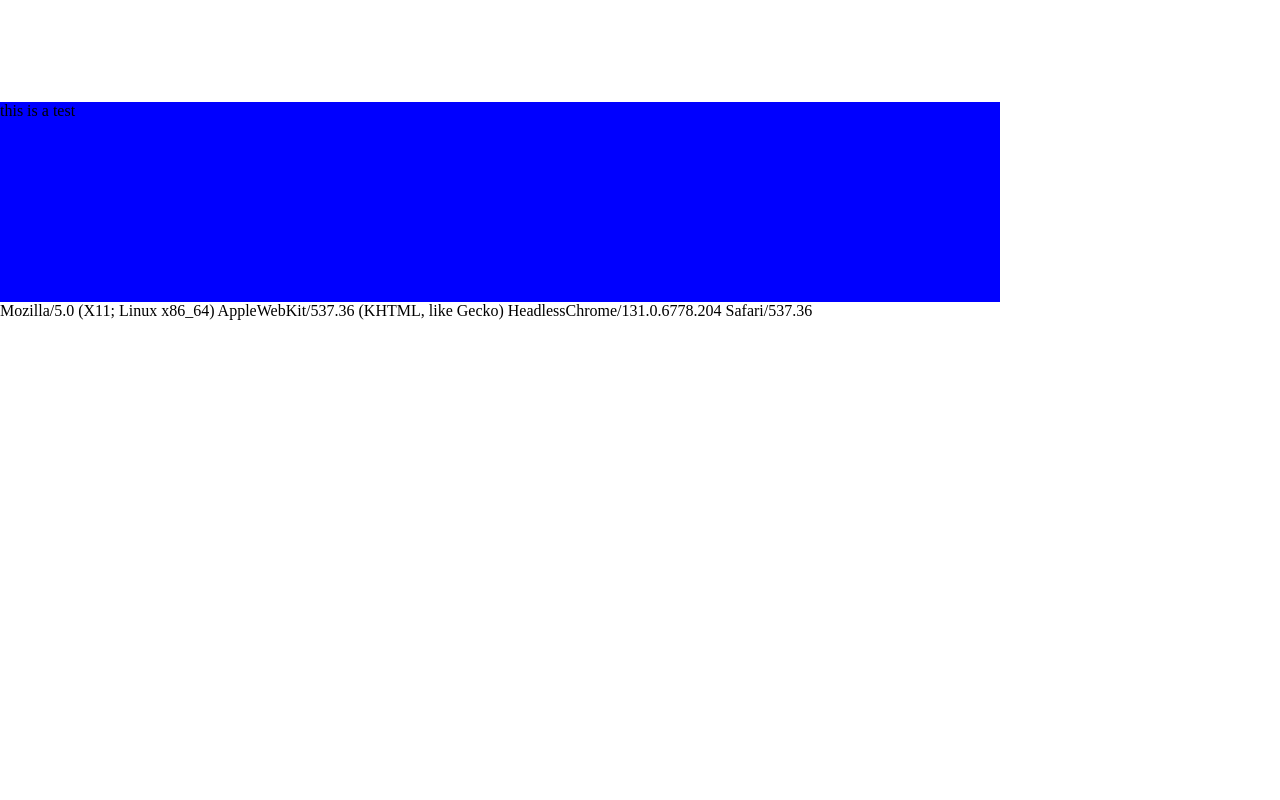
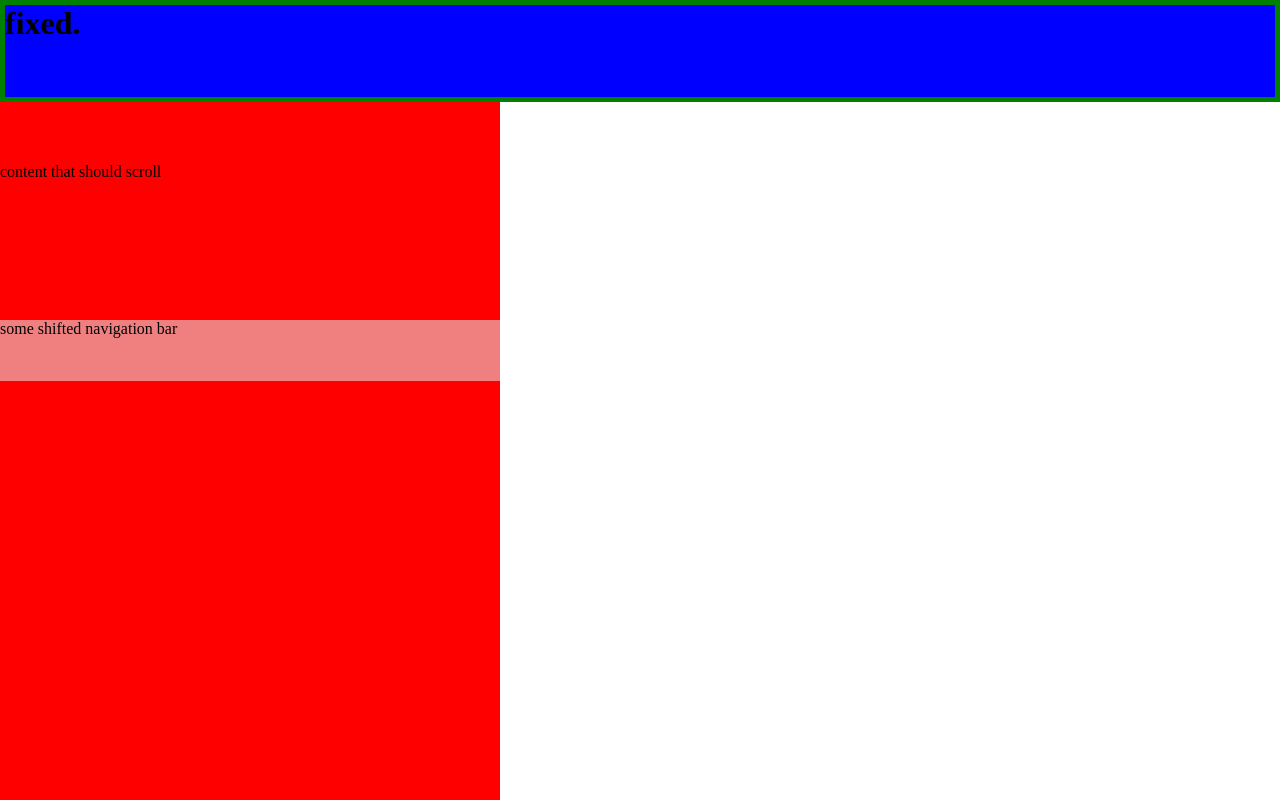
Before and after one commit to mxkyb/mxkyb.github.io, a plain HTML site: page samsung-internet-sticky-bug/index.html in a window 1280 px wide. Shown: the top 800 px of the page. Drawn offline with Linux system fonts and the light colour scheme.

Commit message:
move to folder

```diff
--- a/index.html
+++ b/samsung-internet-sticky-bug/index.html
@@ -7,10 +7,8 @@
     <title>Document</title>
 </head>
 <body>
-    <div class="overflow-test">
-        this is a test
-    </div>
-    <!-- <header class="header">
+
+    <header class="header">
         <h1>fixed.</h1>
     </header>
 
@@ -21,7 +19,7 @@
             </div>
             content that should scroll
         </div>
-    </div> -->
+    </div>
 
     <p id="ua">ua</p>
 
```
Also changed, not shown: samsung-internet-sticky-bug/style.css (renamed from style.css), 1 other file.
